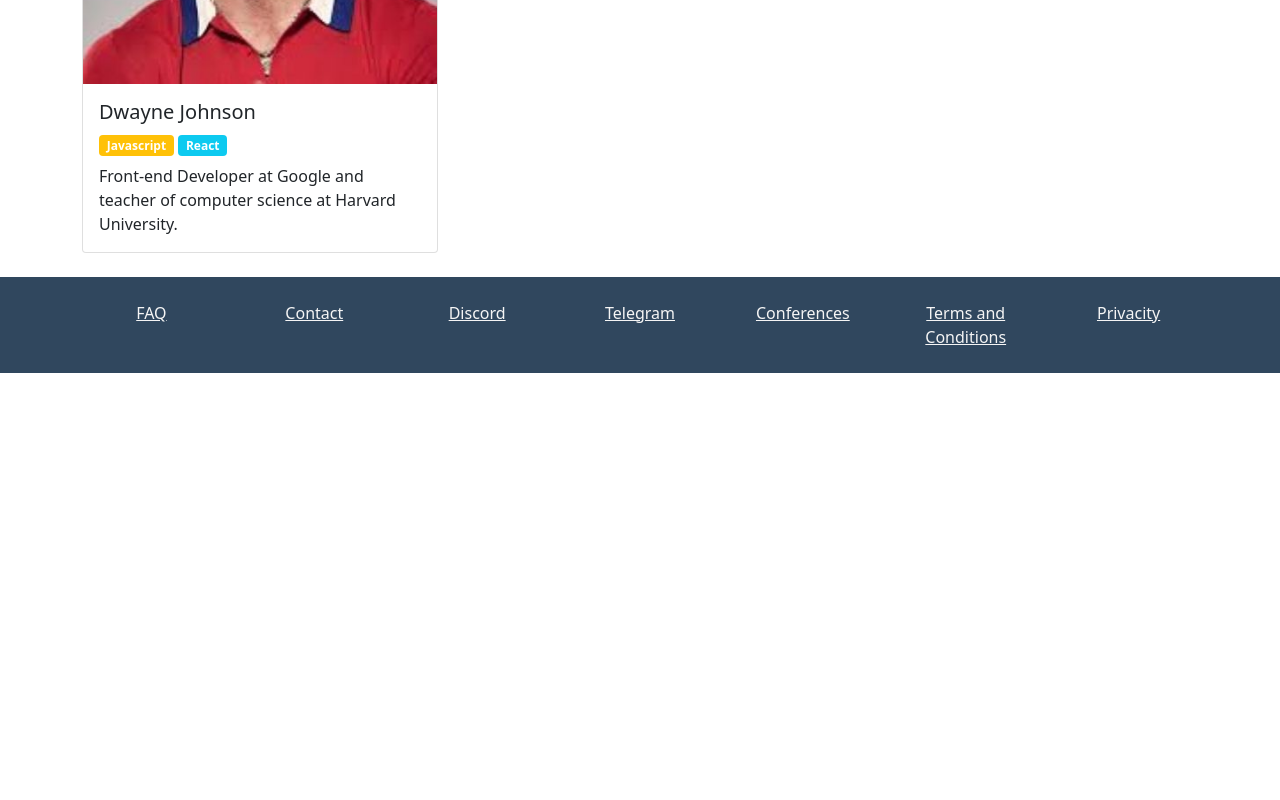
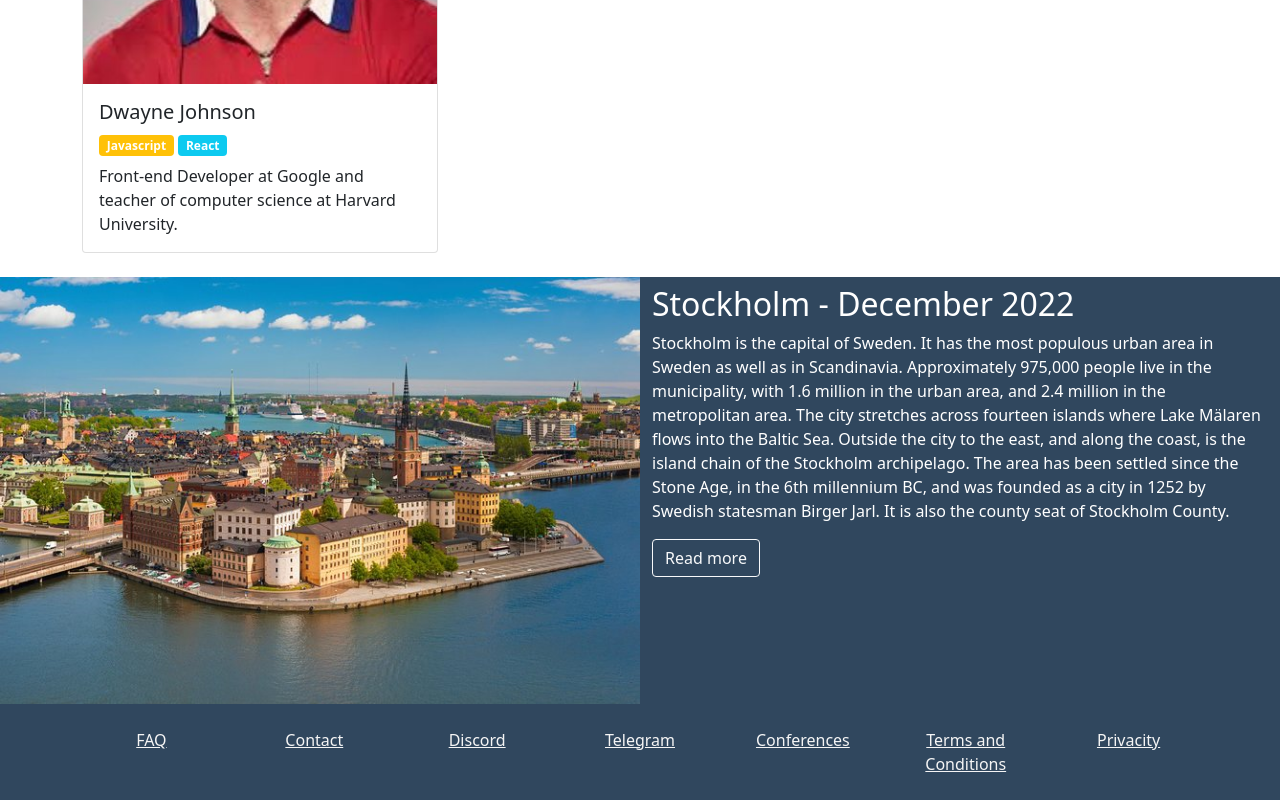
Before and after one commit to EmanuelSuarez/CodeParty, a plain HTML site: page index.html in a window 1280 px wide. Shown: the part 1450-2250 px from the top of the page. Before the commit the page ends 1823 px from the top, so only its background shows below. Drawn offline with nearby package versions, Linux system fonts and the light colour scheme.

Commit message:
Added place and time section

```diff
--- a/index.css
+++ b/index.css
@@ -56,6 +56,19 @@
 }
 
 
+/* ------------------------------------------------------------------ */
+/*                            PLACE & TIME                            */
+/* ------------------------------------------------------------------ */
+
+.place-time {
+    background-color: #30475E;
+    color: white;
+}
+
+.place-time img {
+    width: 100%;
+}
+
 
 /* ------------------------------------------------------------------ */
 /*                                FOOTER                              */
--- a/index.html
+++ b/index.html
@@ -30,7 +30,7 @@
                         <a class="nav-link" href="#">Speakers</a>
                     </li>
                     <li class="nav-item">
-                        <a class="nav-link" href="#">Place and date</a>
+                        <a class="nav-link" href="#">Place and time</a>
                     </li>
                     <li class="nav-item">
                         <a class="nav-link" href="#">Be a Speaker</a>
@@ -143,6 +143,29 @@
     </section>
     <!-- /SPEAKERS CARDS -->
 
+    <!-- PLACE AND DATE -->
+    <section class="place-time">
+        <div class="container-fluid">
+            <div class="row">
+                <div class="col-12 col-lg-6 ps-0 pe-0">
+                    <img src="images/stockholm2.jpg" alt="Stockholm City">
+                </div>
+                <div class="col-12 col-lg-6 pt-2 pb-4">
+                    <h2>Stockholm - December 2022</h2>
+                    <p>Stockholm is the capital of Sweden. It has the most populous urban area in Sweden as well as in Scandinavia.
+                    Approximately 975,000 people live in the municipality, with 1.6 million in the urban area,
+                    and 2.4 million in the metropolitan area. The city stretches across fourteen islands where
+                    Lake Mälaren flows into the Baltic Sea. Outside the city to the east, and along the coast,
+                    is the island chain of the Stockholm archipelago. The area has been settled since the Stone Age,
+                    in the 6th millennium BC, and was founded as a city in 1252 by Swedish statesman Birger Jarl.
+                    It is also the county seat of Stockholm County.</p>
+                    <a href="https://en.wikipedia.org/wiki/Stockholm" class="btn btn-outline-light">Read more</a>
+                </div>
+            </div>
+        </div>
+    </section>
+    <!-- /PLACE AND DATE -->
+
 
     <!-- FOOTER  -->
     <footer id="footer" class="pb-4 pt-4">
```
Also changed, not shown: images/sss.jfif (deleted), images/stockholm2.jpg (added).
